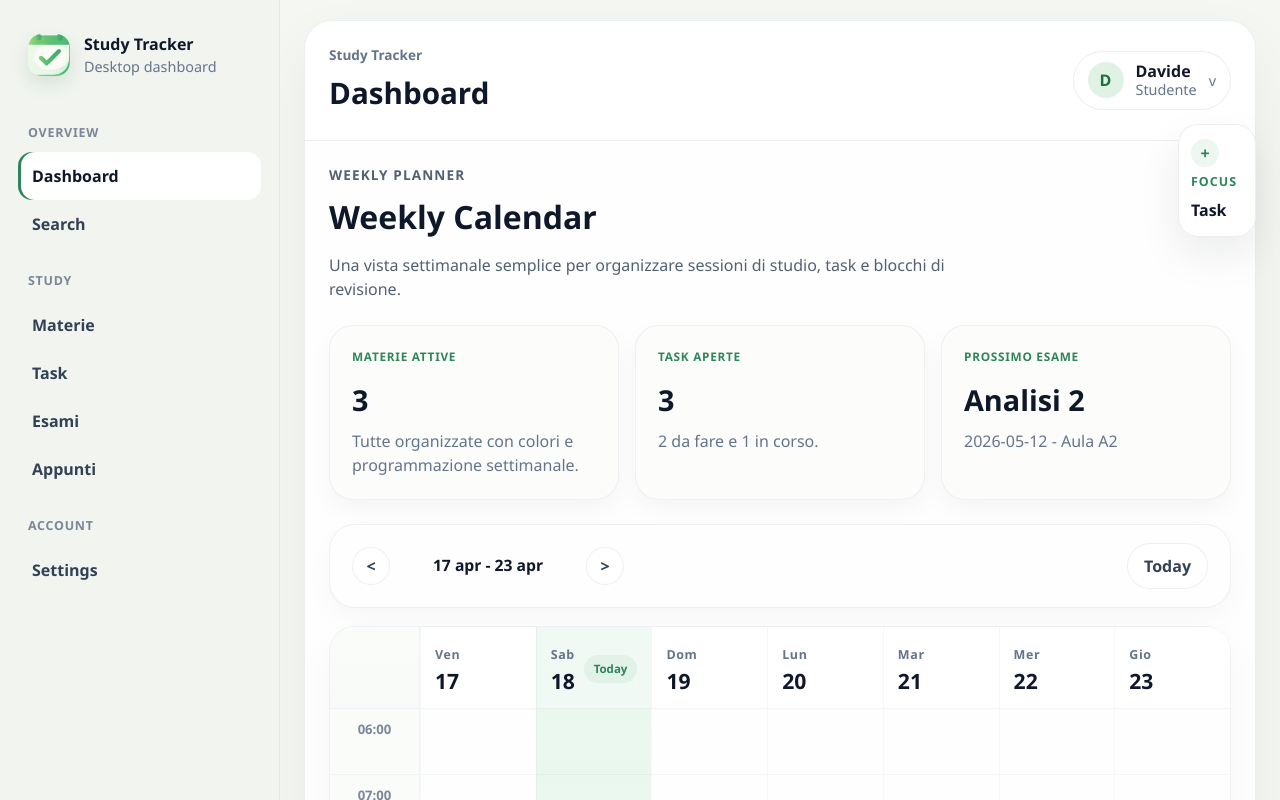
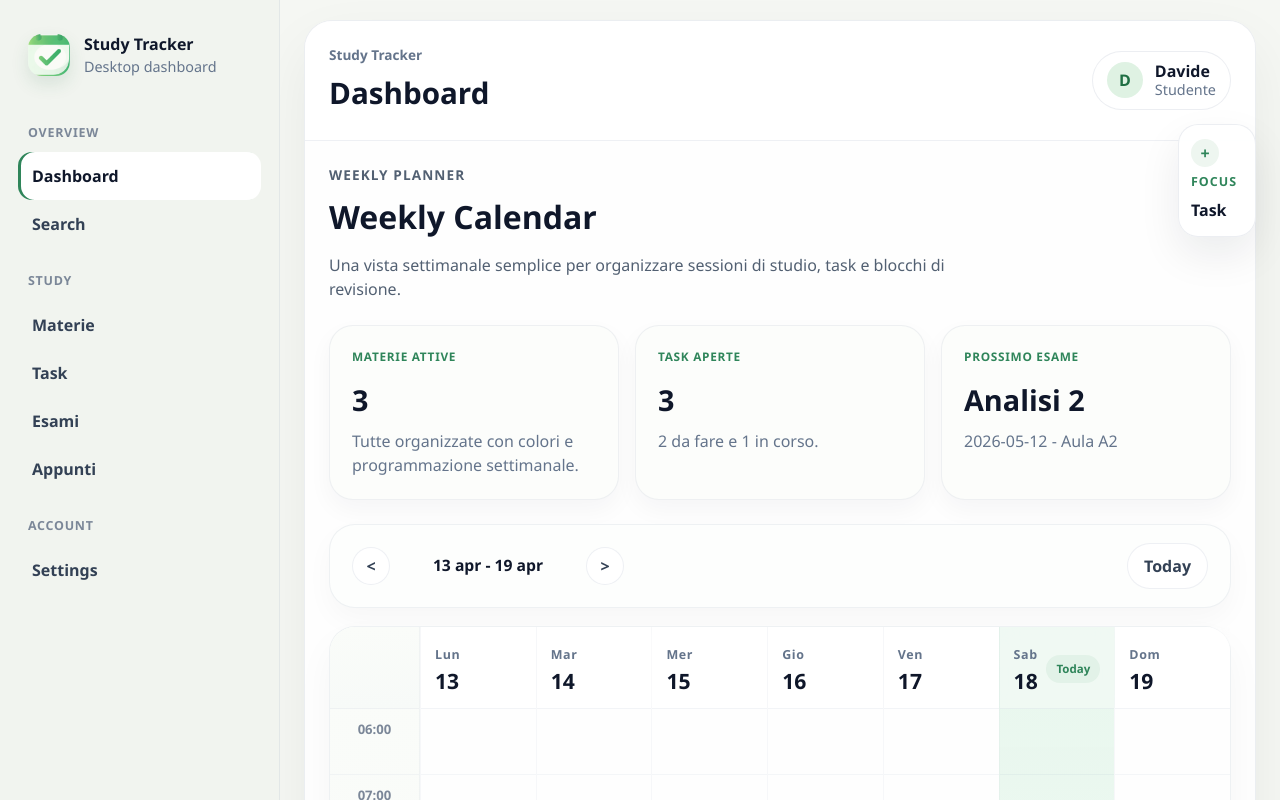
Before and after one commit to maidire3/Progetto-Finale, a React (Vite) app: page /dashboard in a window 1280 px wide. Shown: the top 800 px of the page. Built offline with nearby package versions, Linux system fonts and the light colour scheme.

Commit message:
Aggiungi gestione delle impostazioni utente e migliora il layout del calendario settimanale con nuove funzionalità di pianificazione

```diff
--- a/src/components/dashboard/DayColumn.jsx
+++ b/src/components/dashboard/DayColumn.jsx
@@ -1,7 +1,7 @@
 import React from 'react';
 import TaskBlock from './TaskBlock';
 
-function DayColumn({ day, hours }) {
+function DayColumn({ day, hours, calendarStartHour }) {
   return (
     <div
       className={`weekly-calendar__day-column ${
@@ -26,7 +26,11 @@ function DayColumn({ day, hours }) {
 
         <div className="weekly-calendar__task-layer">
           {day.tasks.map((task) => (
-            <TaskBlock key={task.id} task={task} />
+            <TaskBlock
+              calendarStartHour={calendarStartHour}
+              key={task.id}
+              task={task}
+            />
           ))}
         </div>
       </div>
--- a/src/components/dashboard/TaskBlock.jsx
+++ b/src/components/dashboard/TaskBlock.jsx
@@ -1,10 +1,8 @@
 import React from 'react';
-
-const START_HOUR = 6;
 const HOUR_HEIGHT = 64;
 
-function TaskBlock({ task }) {
-  const top = (task.startHour - START_HOUR) * HOUR_HEIGHT + 8;
+function TaskBlock({ task, calendarStartHour }) {
+  const top = (task.startHour - calendarStartHour) * HOUR_HEIGHT + 8;
   const height = Math.max((task.endHour - task.startHour) * HOUR_HEIGHT - 12, 44);
 
   return (
--- a/src/components/dashboard/WeeklyCalendar.jsx
+++ b/src/components/dashboard/WeeklyCalendar.jsx
@@ -1,11 +1,8 @@
-import React, { useState } from 'react';
+import React, { useMemo, useState } from 'react';
 import DayColumn from './DayColumn';
 import TimeColumn from './TimeColumn';
+import { useStudyData } from '../../context/StudyDataContext';
 import { getSubjectStyle, INITIAL_SUBJECTS, INITIAL_TASKS } from '../../data/studyData';
-
-const HOURS = [
-  6, 7, 8, 9, 10, 11, 12, 13, 14, 15, 16, 17, 18, 19, 20, 21, 22, 23, 24
-];
 const DAY_FORMATTER = new Intl.DateTimeFormat('it-IT', { weekday: 'short' });
 const RANGE_FORMATTER = new Intl.DateTimeFormat('it-IT', {
   day: '2-digit',
@@ -34,10 +31,40 @@ function isSameDay(firstDate, secondDate) {
   );
 }
 
-function createWeekDays(weekOffset, tasks, subjects) {
+function parseHourValue(value, fallbackHour) {
+  const hour = Number(value?.split(':')[0]);
+
+  if (!Number.isFinite(hour)) {
+    return fallbackHour;
+  }
+
+  return hour;
+}
+
+function createHours(startHour, endHour) {
+  const hours = [];
+
+  for (let hour = startHour; hour <= endHour; hour += 1) {
+    hours.push(hour);
+  }
+
+  return hours;
+}
+
+function getWeekStartDate(referenceDate, weekStart) {
+  const startDate = new Date(referenceDate);
+  const currentDay = startDate.getDay();
+  const firstDayIndex = weekStart === 'Domenica' ? 0 : 1;
+  const offset = (currentDay - firstDayIndex + 7) % 7;
+
+  startDate.setDate(startDate.getDate() - offset);
+  return startDate;
+}
+
+function createWeekDays(weekOffset, tasks, subjects, weekStart, plannerStartHour, plannerEndHour) {
   const today = new Date();
-  const startDate = new Date(today);
-  startDate.setDate(today.getDate() - 1 + weekOffset * 7);
+  const startDate = getWeekStartDate(today, weekStart);
+  startDate.setDate(startDate.getDate() + weekOffset * 7);
 
   return Array.from({ length: 7 }, (_, index) => {
     const currentDate = new Date(startDate);
@@ -48,8 +75,12 @@ function createWeekDays(weekOffset, tasks, subjects) {
         const taskDate = parseDateString(task.dueDate);
         const hasCalendarTime =
           Number.isFinite(task.startHour) && Number.isFinite(task.endHour);
+        const isWithinPlannerRange =
+          hasCalendarTime &&
+          task.startHour >= plannerStartHour &&
+          task.endHour <= plannerEndHour;
 
-        return taskDate && hasCalendarTime && task.status !== 'Completato'
+        return taskDate && isWithinPlannerRange && task.status !== 'Completato'
           ? isSameDay(taskDate, currentDate)
           : false;
       })
@@ -82,8 +113,31 @@ function WeeklyCalendar({
   tasks = INITIAL_TASKS,
   subjects = INITIAL_SUBJECTS
 }) {
+  const { settings } = useStudyData();
   const [weekOffset, setWeekOffset] = useState(0);
-  const days = createWeekDays(weekOffset, tasks, subjects);
+  const plannerStartHour = useMemo(
+    () => parseHourValue(settings.plannerStartHour, 6),
+    [settings.plannerStartHour]
+  );
+  const plannerEndHour = useMemo(
+    () => {
+      const parsedEndHour = parseHourValue(settings.plannerEndHour, 22);
+      return parsedEndHour > plannerStartHour ? parsedEndHour : plannerStartHour + 1;
+    },
+    [plannerStartHour, settings.plannerEndHour]
+  );
+  const hours = useMemo(
+    () => createHours(plannerStartHour, plannerEndHour),
+    [plannerEndHour, plannerStartHour]
+  );
+  const days = createWeekDays(
+    weekOffset,
+    tasks,
+    subjects,
+    settings.weekStart,
+    plannerStartHour,
+    plannerEndHour
+  );
   const weekLabel = getWeekLabel(days);
 
   function handlePreviousWeek() {
@@ -121,10 +175,15 @@ function WeeklyCalendar({
       </div>
 
       <div className="weekly-calendar__grid">
-        <TimeColumn hours={HOURS} />
+        <TimeColumn hours={hours} />
 
         {days.map((day) => (
-          <DayColumn day={day} hours={HOURS} key={day.key} />
+          <DayColumn
+            calendarStartHour={plannerStartHour}
+            day={day}
+            hours={hours}
+            key={day.key}
+          />
         ))}
       </div>
     </section>
--- a/src/components/layout/UserBadge.jsx
+++ b/src/components/layout/UserBadge.jsx
@@ -44,9 +44,9 @@ function UserBadge({ user }) {
           <span className="user-badge__role">Studente</span>
         </span>
 
-        <span className="user-badge__chevron" aria-hidden="true">
+{/*         <span className="user-badge__chevron" aria-hidden="true">
           v
-        </span>
+        </span> */}
       </button>
 
       {isMenuOpen ? (
--- a/src/context/StudyDataContext.jsx
+++ b/src/context/StudyDataContext.jsx
@@ -6,6 +6,18 @@ import {
 } from '../data/studyData';
 
 const StudyDataContext = createContext(null);
+
+const INITIAL_SETTINGS = {
+  firstName: 'Davide',
+  lastName: 'Rossi',
+  university: 'Universita di Bologna',
+  degreeCourse: 'Informatica',
+  language: 'Italiano',
+  theme: 'Chiaro',
+  weekStart: 'Lunedi',
+  plannerStartHour: '06:00',
+  plannerEndHour: '22:00'
+};
 
 function normalizeTask(task, fallbackId) {
   const normalizedDate = task.dueDate?.trim() || '';
@@ -28,6 +40,7 @@ export function StudyDataProvider({ children }) {
   const [subjects] = useState(INITIAL_SUBJECTS);
   const [exams] = useState(INITIAL_EXAMS);
   const [tasks, setTasks] = useState(INITIAL_TASKS);
+  const [settings, setSettings] = useState(INITIAL_SETTINGS);
 
   function addTask(task) {
     const nextTask = normalizeTask(task, `task-${Date.now()}`);
@@ -48,16 +61,22 @@ export function StudyDataProvider({ children }) {
     setTasks((currentTasks) => currentTasks.filter((task) => task.id !== taskId));
   }
 
+  function updateSettings(nextSettings) {
+    setSettings(nextSettings);
+  }
+
   const value = useMemo(
     () => ({
       subjects,
       exams,
       tasks,
+      settings,
       addTask,
       updateTask,
-      deleteTask
+      deleteTask,
+      updateSettings
     }),
-    [exams, subjects, tasks]
+    [exams, settings, subjects, tasks]
   );
 
   return <StudyDataContext.Provider value={value}>{children}</StudyDataContext.Provider>;
--- a/src/pages/SettingsPage.jsx
+++ b/src/pages/SettingsPage.jsx
@@ -1,30 +1,24 @@
-import React, { useState } from 'react';
+import React, { useEffect, useState } from 'react';
 import DashboardSectionLayout from '../components/layout/DashboardSectionLayout';
+import { useStudyData } from '../context/StudyDataContext';
 import '../styles/dashboard.css';
 import '../styles/sidebar.css';
 import '../styles/topbar.css';
 import '../styles/task-panel.css';
 
-const INITIAL_SETTINGS = {
-  firstName: 'Davide',
-  lastName: 'Rossi',
-  university: 'Universita di Bologna',
-  degreeCourse: 'Informatica',
-  language: 'Italiano',
-  theme: 'Chiaro',
-  weekStart: 'Lunedi',
-  plannerStartHour: '06:00',
-  plannerEndHour: '22:00'
-};
+function SettingsPage() {
+  const { settings, updateSettings } = useStudyData();
+  const [draftSettings, setDraftSettings] = useState(settings);
+  const [saveMessage, setSaveMessage] = useState('');
 
-function SettingsPage() {
-  const [settings, setSettings] = useState(INITIAL_SETTINGS);
-  const [saveMessage, setSaveMessage] = useState('');
+  useEffect(() => {
+    setDraftSettings(settings);
+  }, [settings]);
 
   function handleFieldChange(event) {
     const { name, value } = event.target;
 
-    setSettings((currentSettings) => ({
+    setDraftSettings((currentSettings) => ({
       ...currentSettings,
       [name]: value
     }));
@@ -33,6 +27,7 @@ function SettingsPage() {
 
   function handleSave(event) {
     event.preventDefault();
+    updateSettings(draftSettings);
     setSaveMessage('Modifiche salvate localmente.');
   }
 
@@ -75,7 +70,7 @@ function SettingsPage() {
                 <input
                   name="firstName"
                   type="text"
-                  value={settings.firstName}
+                  value={draftSettings.firstName}
                   onChange={handleFieldChange}
                 />
               </label>
@@ -85,7 +80,7 @@ function SettingsPage() {
                 <input
                   name="lastName"
                   type="text"
-                  value={settings.lastName}
+                  value={draftSettings.lastName}
                   onChange={handleFieldChange}
                 />
               </label>
@@ -95,7 +90,7 @@ function SettingsPage() {
                 <input
                   name="university"
                   type="text"
-                  value={settings.university}
+                  value={draftSettings.university}
                   onChange={handleFieldChange}
                 />
               </label>
@@ -105,7 +100,7 @@ function SettingsPage() {
                 <input
                   name="degreeCourse"
                   type="text"
-                  value={settings.degreeCourse}
+                  value={draftSettings.degreeCourse}
                   onChange={handleFieldChange}
                 />
               </label>
@@ -128,7 +123,7 @@ function SettingsPage() {
                 <span>Lingua</span>
                 <select
                   name="language"
-                  value={settings.language}
+                  value={draftSettings.language}
                   onChange={handleFieldChange}
                 >
                   <option value="Italiano">Italiano</option>
@@ -140,7 +135,7 @@ function SettingsPage() {
                 <span>Tema</span>
                 <select
                   name="theme"
-                  value={settings.theme}
+                  value={draftSettings.theme}
                   onChange={handleFieldChange}
                 >
                   <option value="Chiaro">Chiaro</option>
@@ -153,7 +148,7 @@ function SettingsPage() {
                 <span>Primo giorno della settimana</span>
                 <select
                   name="weekStart"
-                  value={settings.weekStart}
+                  value={draftSettings.weekStart}
                   onChange={handleFieldChange}
                 >
                   <option value="Lunedi">Lunedi</option>
@@ -180,7 +175,7 @@ function SettingsPage() {
                 <input
                   name="plannerStartHour"
                   type="time"
-                  value={settings.plannerStartHour}
+                  value={draftSettings.plannerStartHour}
                   onChange={handleFieldChange}
                 />
               </label>
@@ -190,7 +185,7 @@ function SettingsPage() {
                 <input
                   name="plannerEndHour"
                   type="time"
-                  value={settings.plannerEndHour}
+                  value={draftSettings.plannerEndHour}
                   onChange={handleFieldChange}
                 />
               </label>
```
